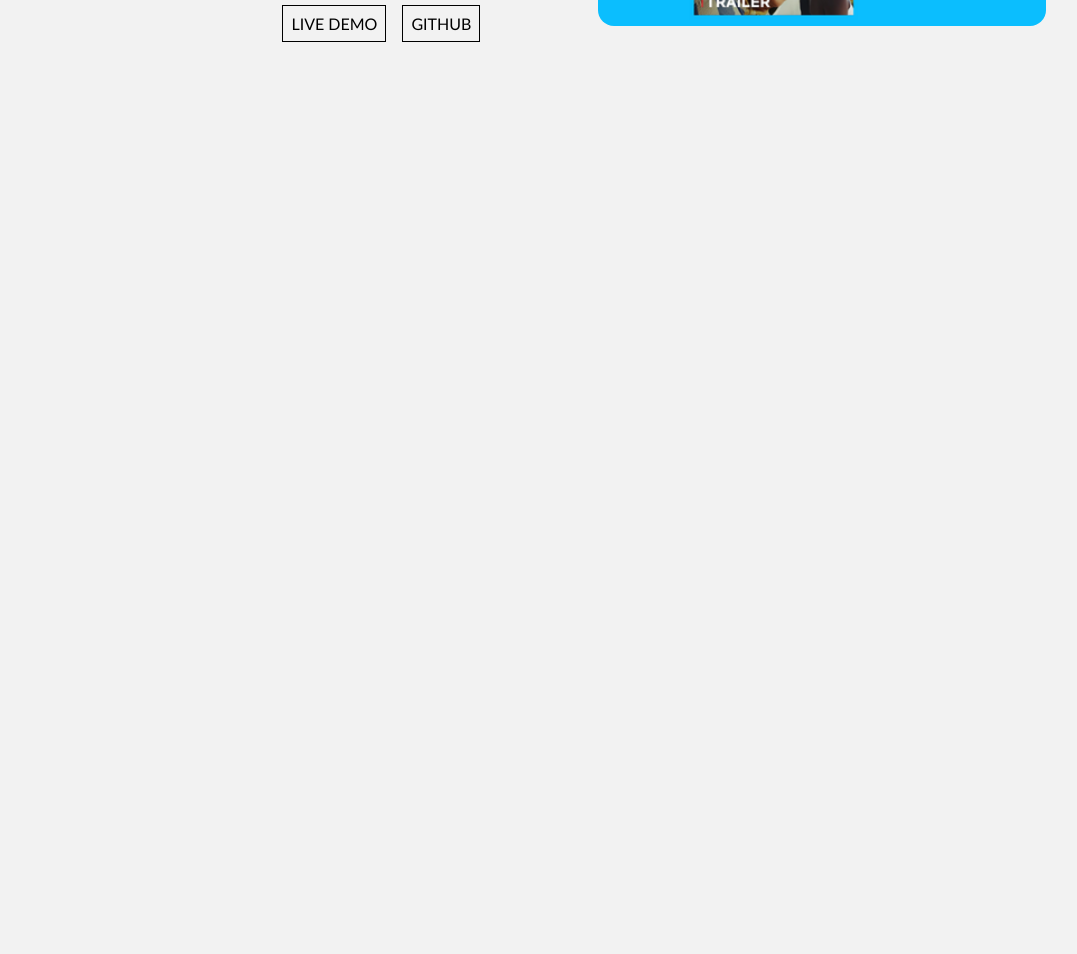
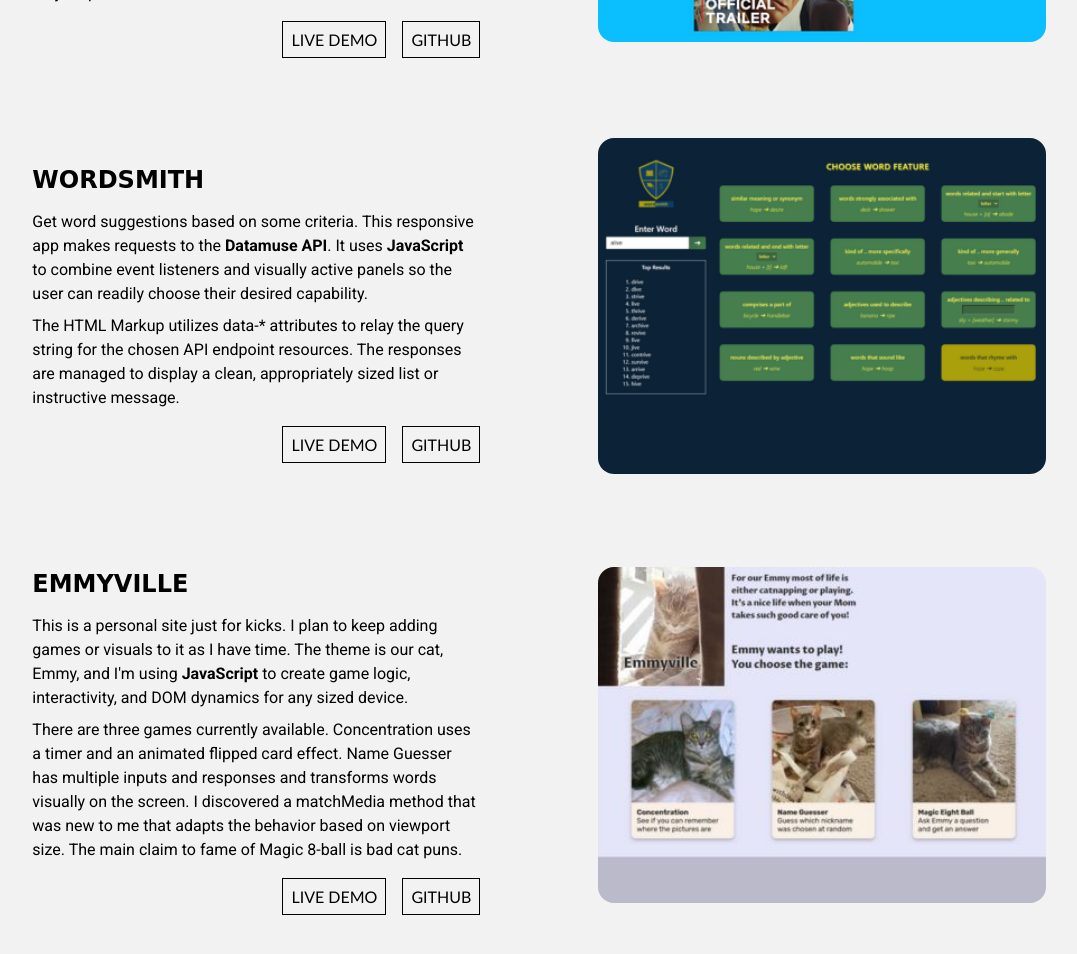
Before and after one commit to robertmc5/VanillaPortfolio, a plain HTML site: page pages/projects.html in a window 1280 px wide. Shown: the part 544-1498 px from the top of the page, without its empty margins (101-1178 px from the left). Before the commit the page ends 800 px from the top, so only its background shows below. Drawn offline with Linux system fonts and the light colour scheme; a web font is replaced by a local one.

Commit message:
feat: develop projects page

```diff
--- a/pages/projects.css
+++ b/pages/projects.css
@@ -83,7 +83,7 @@ p {
 }
 
 .project {
-  margin-block: 2rem;
+  margin: 3rem 0;
   display: flex;
   flex-direction: column-reverse;
   align-items: center;
@@ -138,6 +138,7 @@ p {
   .project {
     flex-direction: row;
     justify-content: space-evenly;
+    margin: 3rem 0 5rem;
   }
   .text > div {
     justify-content: end;
--- a/pages/projects.html
+++ b/pages/projects.html
@@ -11,6 +11,7 @@
   <link href="https://fonts.googleapis.com/css2?family=Boogaloo&family=Roboto:ital,wght@0,300;0,400;0,500;0,700;1,400&display=swap" rel="stylesheet">
   <link rel="stylesheet" href="./projects.css">
 </head>
+
 <body>
   <nav>
     <a href="../index.html">Title Page</a>
@@ -43,6 +44,44 @@
       </div>
     </div>
 
+    <div class="project">
+      <div class="text">
+        <h2>Wordsmith</h2>
+        <p>Get word suggestions based on some criteria. This responsive app makes requests to the
+          <strong>Datamuse API</strong>. It uses <strong>JavaScript</strong> to combine event listeners
+          and visually active panels so the user can readily choose their desired capability.</p>
+        <p>The HTML Markup utilizes data-* attributes to relay the query string for the chosen API
+          endpoint resources. The responses are managed to display a clean, appropriately sized list
+          or instructive message.</p>
+        <div>
+          <a href="https://robertmc5.github.io/Wordsmith/">Live Demo</a>
+          <a href="https://github.com/robertmc5/Wordsmith">GitHub</a>
+        </div>
+      </div>
+      <div class="screenshot">
+        <img src="../media/Wordsmith-Screenshot.png" alt="Wordsmith App Screenshot">
+      </div>
+    </div>
+
+    <div class="project">
+      <div class="text">
+        <h2>Emmyville</h2>
+        <p>This is a personal site just for kicks. I plan to keep adding games or visuals to it as I
+          have time. The theme is our cat, Emmy, and I'm using <strong>JavaScript</strong> to create
+          game logic, interactivity, and DOM dynamics for any sized device.</p>
+        <p>There are three games currently available. Concentration uses a timer and an animated
+          flipped card effect. Name Guesser has multiple inputs and responses and transforms words
+          visually on the screen. I discovered a matchMedia method that was new to me that adapts the
+          behavior based on viewport size. The main claim to fame of Magic 8-ball is bad cat puns.</p>
+        <div>
+          <a href="https://robertmc5.github.io/Emmyville/">Live Demo</a>
+          <a href="https://github.com/robertmc5/Emmyville">GitHub</a>
+        </div>
+      </div>
+      <div class="screenshot">
+        <img src="../media/Emmyville-Screenshot.jpg" alt="Emmyville Site Screenshot">
+      </div>
+    </div>
   </main>
 
 </body>
```
Also changed, not shown: media/Emmyville-Screenshot.jpg (added), media/Wordsmith-Screenshot.png (added).
